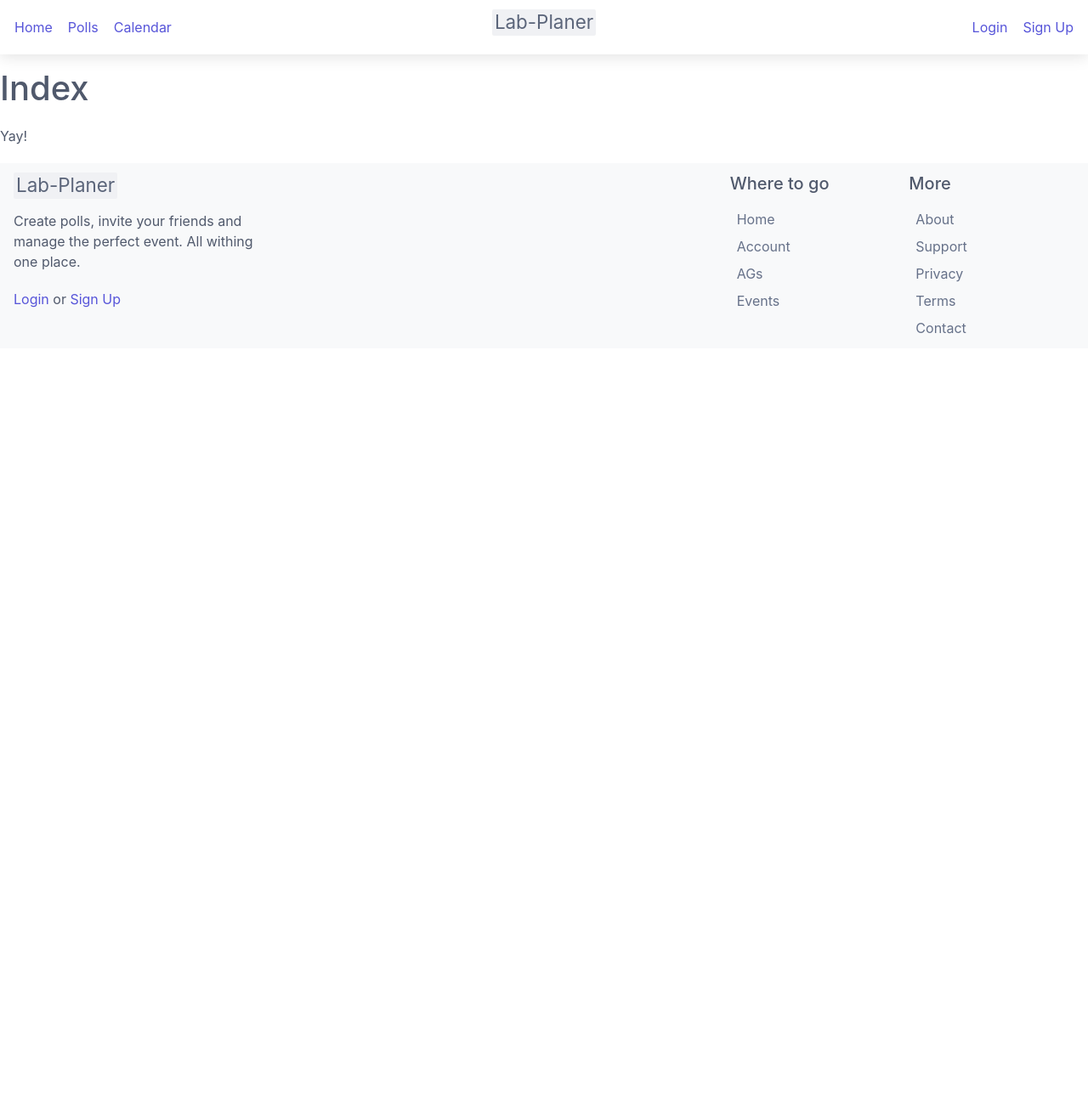
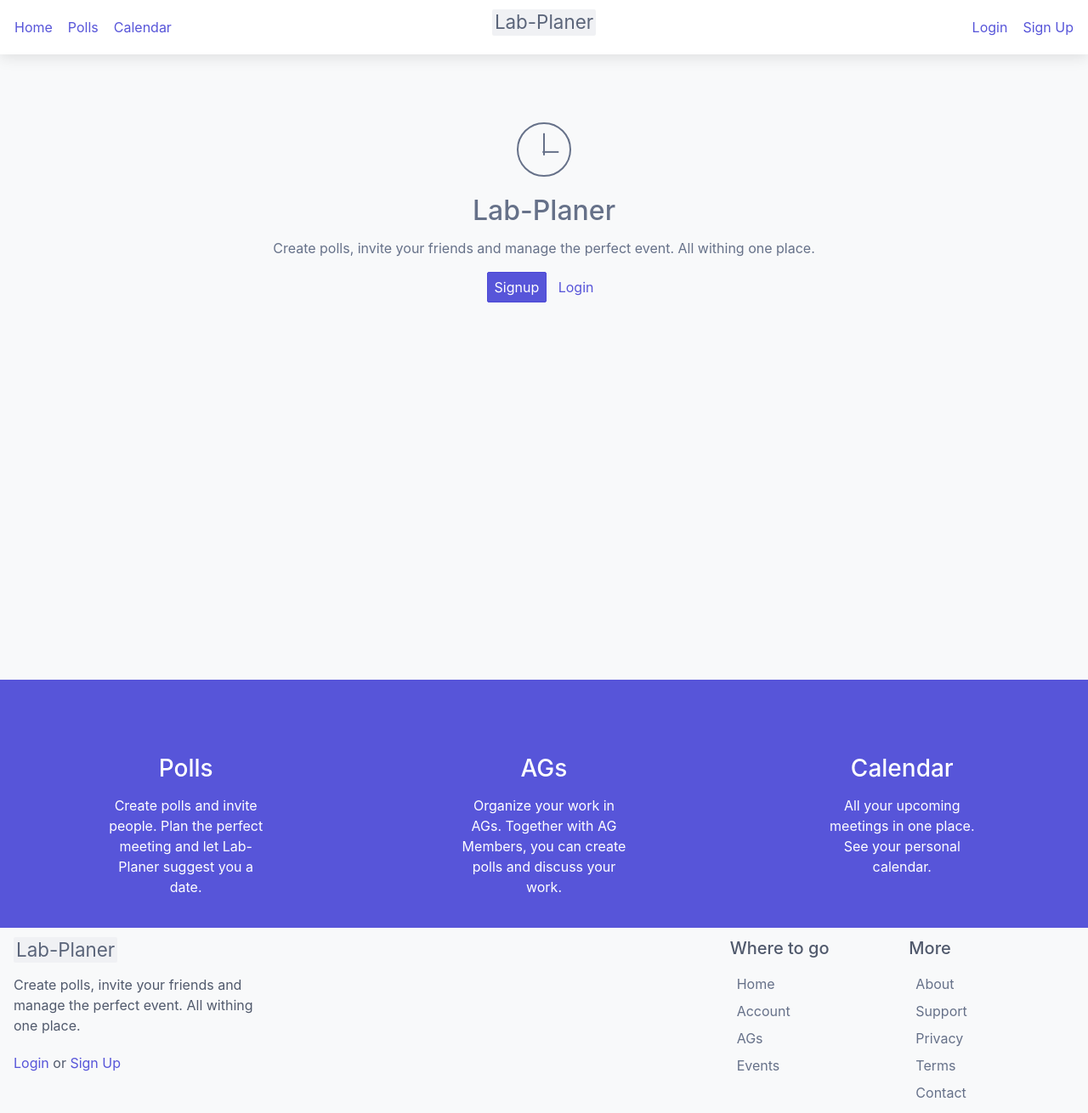
Before and after one commit to Info-ag/labplaner, a Flask app: page / in a window 1280 px wide. Shown: the whole page at 85% size. Before the commit the page ends 393 px from the top, so only its background shows below. Run offline with Flask 2, Linux system fonts and the light colour scheme; data comes from the database, SQL or seed files in the repository.

Commit message:
changing layout

```diff
--- a/src/app.py
+++ b/src/app.py
@@ -25,6 +25,7 @@ from blueprints.api.v1 import user
 from blueprints.api.v1 import ag as ag_api
 from blueprints import auth
 from blueprints import ag
+from blueprints import cal
 import utils
 
 
@@ -64,6 +65,7 @@ app.register_blueprint(user.bp, url_prefix="/api/v1/user")
 app.register_blueprint(ag_api.bp, url_prefix="/api/v1/ag")
 app.register_blueprint(auth.bp, url_prefix="/auth")
 app.register_blueprint(ag.bp, url_prefix="/ag")
+app.register_blueprint(cal.bp, url_prefix="/cal")
 
 
 @app.route('/')
--- a/src/templates/auth/login.html
+++ b/src/templates/auth/login.html
@@ -4,6 +4,7 @@
     <script src="/static/js/jquery.min.js"></script>
 {% endblock %}
 {% block content %}
+    <section id="content" style="padding-top:80px">
         <section class="hero hero-fill d-block">
             <div class="container grid-xs p-2" style="background: white">
                 <div class="columns">
@@ -42,6 +43,7 @@
                 </div>
             </div>
         </section>
+    </section>
 {% endblock %}
 {% block scripts %}
     <script src="/static/js/pages/auth/login.js"></script>
--- a/src/templates/base.html
+++ b/src/templates/base.html
@@ -19,6 +19,7 @@
     {% endblock %}
 </head>
 <body>
+
 <header class="navbar p-2 fixed" style="background: white">
     <section class="navbar-section">
         <a href="#" class="btn btn-link">Home</a>
@@ -39,7 +40,9 @@
         {% endif %}
     </section>
 </header>
-<section id="content" style="margin-top:80px">{% block content %}{% endblock %}</section>
+
+{% block content %}{% endblock %}
+
 <section class="hero footer bg-gray p-2 d-block" id="footer">
     <div class="container">
         <div class="columns">
@@ -100,6 +103,8 @@
         </div>
     </div>
 </section>
+
 {% block scripts %}{% endblock %}
+
 </body>
 </html>
--- a/src/templates/index.html
+++ b/src/templates/index.html
@@ -1,7 +1,44 @@
 {% extends "base.html" %}
 {% block content %}
-    <h1>Index</h1>
-    <p>
-        Yay!
-    </p>
+    <section id="content" class="hero hero-fill bg-gray" style="padding-top:80px">
+        <div class="empty">
+            <div class="empty-icon">
+                <i class="icon icon-4x icon-time"></i>
+            </div>
+            <p class="empty-title h2">Lab-Planer</p>
+            <p class="empty-subtitle">Create polls, invite your friends and manage the perfect event. All withing one
+                place.</p>
+            <div class="empty-action">
+                {% if g['session']['authenticated'] %}
+                    <a href="{{ url_for('cal.get') }}" class="btn btn-link">See your calendar</a>
+                {% else %}
+                    <a href="{{ url_for('auth.login_get') }}" class="btn btn-primary">Signup</a>
+                    <a href="{{ url_for('auth.signup_get') }}" class="btn btn-link">Login</a>
+                {% endif %}
+
+            </div>
+        </div>
+    </section>
+    <section class="hero bg-primary p-2" style="padding-top:80px">
+        <div class="container p-2">
+            <div class="columns">
+                <div class="column col-2 col-mx-auto">
+                    <h3 class="text-center">Polls</h3>
+                    <p class="text-center">Create polls and invite people. Plan the perfect meeting and let Lab-Planer
+                        suggest you a
+                        date.</p>
+                </div>
+                <div class="column col-2 col-mx-auto">
+                    <h3 class="text-center">AGs</h3>
+                    <p class="text-center">Organize your work in AGs. Together with AG Members, you can create polls
+                        and discuss your
+                        work.</p>
+                </div>
+                <div class="column col-2 col-mx-auto">
+                    <h3 class="text-center">Calendar</h3>
+                    <p class="text-center">All your upcoming meetings in one place. See your personal calendar.</p>
+                </div>
+            </div>
+        </div>
+    </section>
 {% endblock %}
```
Also changed, not shown: src/blueprints/cal.py (added, +13 -0 lines), src/templates/ag/add.html (+10 -4 lines), src/templates/auth/signup.html (+10 -4 lines), src/templates/cal/index.html (added, +13 -0 lines). Lines whose indentation alone changed are shown as unchanged.
